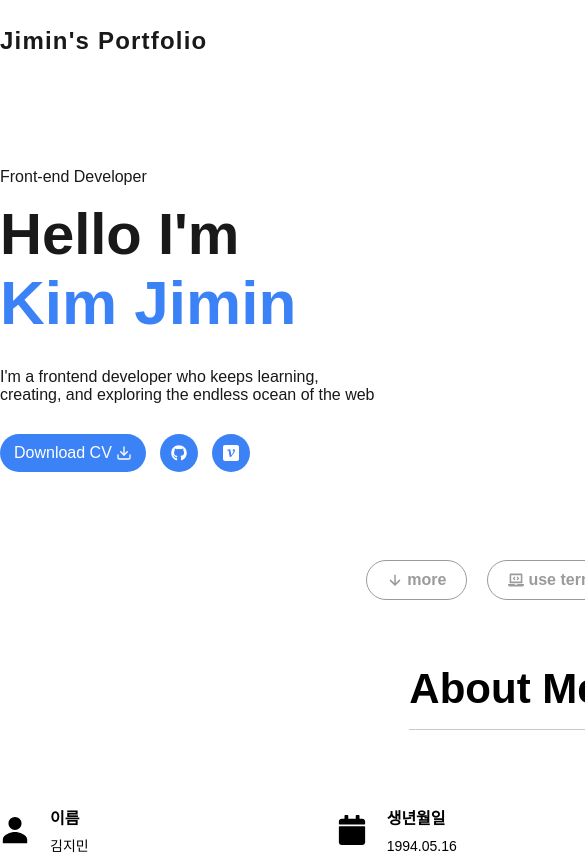
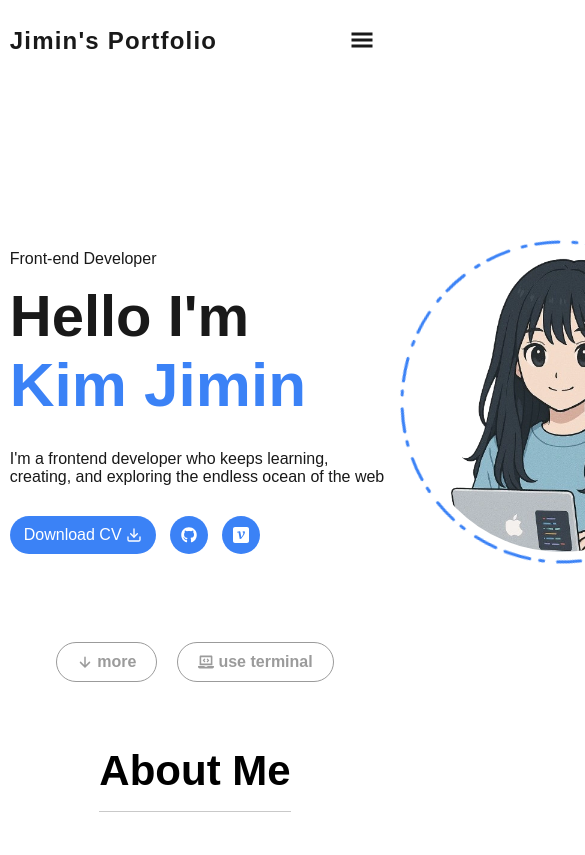
Before and after one commit to wlals4264/bluemin-portfolio, a Next.js app: page / in a window 390 px wide. Shown: the top 855 px of the page, 585 px wide, since content can reach past the window. Built offline with nearby package versions, Linux system fonts and the light colour scheme; a web font is replaced by a local one.

Commit message:
Design: 헤더 반응형 구현

```diff
--- a/src/components/Nav.tsx
+++ b/src/components/Nav.tsx
@@ -1,4 +1,8 @@
+'use client';
+
 import '../styles/components/Nav.scss';
+import { useState } from 'react';
+import { GiHamburgerMenu } from 'react-icons/gi';
 
 type TitleItem = {
   label: string;
@@ -13,19 +17,26 @@ type NavProps = {
 };
 
 export default function Nav({ titles, sectionRefs }: NavProps) {
+  const [isNavOpen, setIsNavOpen] = useState<boolean>(false);
   const handleClick = (title: string) => {
     const targetRef = sectionRefs[title];
     targetRef?.current?.scrollIntoView({ behavior: 'smooth' });
   };
 
   return (
-    <nav className="nav-container">
+    <>
+      <nav className={`nav-container ${isNavOpen ? 'open' : ''}`}>
         {titles.map(({ label, key }) => (
           <span key={key} onClick={() => handleClick(key)}>
             {label}
           </span>
         ))}
-      <button>Hire me!</button>
+        <button className="hire-me-btn">Hire me!</button>
       </nav>
+
+      <button className="nav-toggle" onClick={() => setIsNavOpen((prev) => !prev)} aria-label="toggle nav">
+        <GiHamburgerMenu size={24} />
+      </button>
+    </>
   );
 }
--- a/src/styles/Home.scss
+++ b/src/styles/Home.scss
@@ -1,6 +1,27 @@
 .home-wrapper {
-  width: 1010px;
+  width: 80vw;
   margin: auto;
   min-height: 100vh;
   padding-bottom: 30px;
 }
+
+// 노트북 (769px ~ 1024px)
+@media (max-width: 1024px) {
+  .home-wrapper {
+    width: 85vw;
+  }
+}
+
+// 태블릿 (481px ~ 768px)
+@media (max-width: 768px) {
+  .home-wrapper {
+    width: 90vw;
+  }
+}
+
+// 모바일 (480px 이하)
+@media (max-width: 480px) {
+  .home-wrapper {
+    width: 95vw;
+  }
+}
--- a/src/styles/components/Header.scss
+++ b/src/styles/components/Header.scss
@@ -1,5 +1,5 @@
 .header-container {
-  width: 1010px;
+  width: 80vw;
   margin: auto;
   min-height: 62px;
   display: flex;
@@ -28,3 +28,25 @@
     }
   }
 }
+
+// 노트북 (769px ~ 1024px)
+@media (max-width: 1024px) {
+  .header-container {
+    width: 85vw;
+    position: relative;
+  }
+}
+
+// 태블릿 (481px ~ 768px)
+@media (max-width: 768px) {
+  .header-container {
+    width: 90vw;
+  }
+}
+
+// 모바일 (480px 이하)
+@media (max-width: 480px) {
+  .header-container {
+    width: 95vw;
+  }
+}
--- a/src/styles/components/Nav.scss
+++ b/src/styles/components/Nav.scss
@@ -1,4 +1,4 @@
-nav {
+.nav-container {
   display: flex;
   align-items: center;
   gap: 10px;
@@ -6,7 +6,7 @@ nav {
   font-weight: 500;
   min-width: max-content;
 
-  span {
+  > span {
     display: inline-block;
     padding: 4px 8px;
     transition: transform 0.3s ease, color 0.3s ease;
@@ -22,7 +22,7 @@ nav {
     }
   }
 
-  button {
+  .hire-me-btn {
     border: none;
     background-color: #3b82f6;
     color: white;
@@ -32,3 +32,60 @@ nav {
     cursor: pointer;
   }
 }
+
+.nav-toggle {
+  display: none;
+  background: none;
+  border: none;
+  cursor: pointer;
+  z-index: 1100;
+  color: #191919;
+}
+
+// 노트북 (769px ~ 1024px)
+@media (max-width: 1024px) {
+}
+
+// 태블릿 & 모바일 (~ 768px)
+@media (max-width: 768px) {
+  .nav-container {
+    position: absolute;
+    top: 90%;
+    right: 0;
+    left: 0;
+    max-height: 0;
+    background-color: white;
+    flex-direction: column;
+    align-items: flex-start;
+    padding: 15px 0;
+    box-shadow: 0 1px 2px rgba(0, 0, 0, 0.1);
+    opacity: 0;
+    visibility: hidden;
+    z-index: 1000;
+    gap: 20px;
+
+    &.open {
+      max-height: max-content;
+      opacity: 1;
+      visibility: visible;
+
+      > span {
+        padding: 0;
+      }
+
+      > .hire-me-btn {
+        border: none;
+        font-size: 16px;
+        font-weight: 500;
+        cursor: pointer;
+        background-color: #fff;
+        color: #191919;
+        padding: 0;
+      }
+    }
+  }
+
+  .nav-toggle {
+    display: block;
+  }
+}
```
Lines whose indentation alone changed are shown as unchanged.
